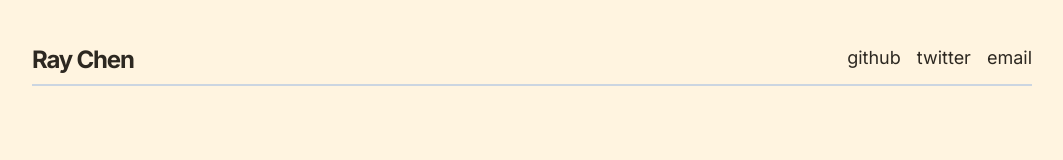
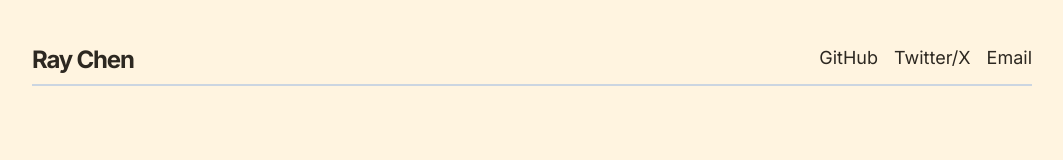
Before and after one commit to half0wl/raychen.io, a Next.js app: page / in a window 1280 px wide. Shown: the top 160 px of the page, without its empty margins (108-1171 px from the left). Built offline with nearby package versions, Linux system fonts and the light colour scheme.

Commit message:
Nav tweaks

```diff
--- a/src/components/nav.tsx
+++ b/src/components/nav.tsx
@@ -11,13 +11,13 @@ const Nav = () => {
       </Link>
       <ul className="list-none [&>li:not(:first-child)]:ml-4 [&>li]:inline">
         <li>
-          <ExtLink href="https://github.com/half0wl">github</ExtLink>
+          <ExtLink href="https://github.com/half0wl">GitHub</ExtLink>
         </li>
         <li>
-          <ExtLink href="https://twitter.com/rayofbytes">twitter</ExtLink>
+          <ExtLink href="https://twitter.com/rayofbytes">Twitter/X</ExtLink>
         </li>
         <li>
-          <ExtLink href="mailto:ray@raychen.io">email</ExtLink>
+          <ExtLink href="mailto:ray@raychen.io">Email</ExtLink>
         </li>
       </ul>
     </nav>
```
